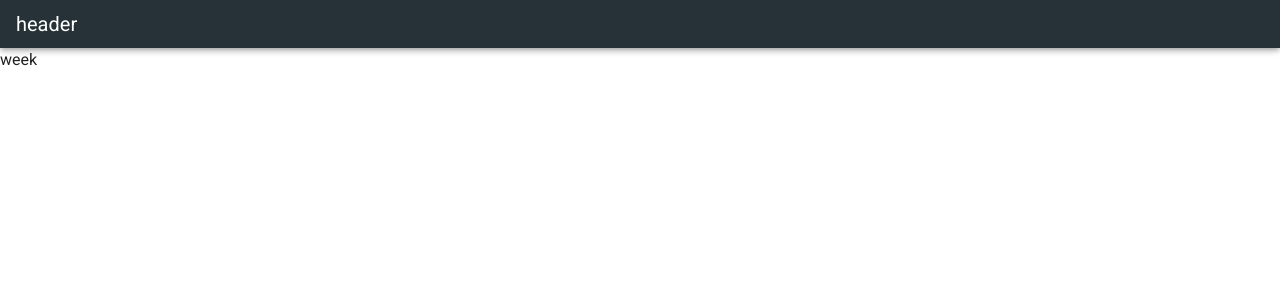
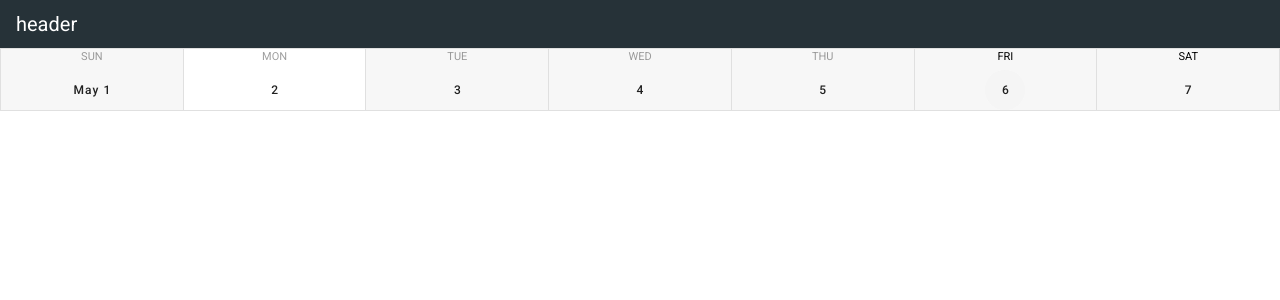
Before and after one commit to FirsovDmitriy/schedule-app, a Vue app: page / in a window 1280 px wide. Shown: the top 300 px of the page. Built offline with nearby package versions, Linux system fonts and the light colour scheme.

Commit message:
Updated TimelineWeek component

```diff
--- a/src/App.vue
+++ b/src/App.vue
@@ -2,7 +2,11 @@
   <v-app>
     <the-header />
     <v-main>
-      <timeline-week />
+      <v-row>
+        <v-col>
+          <timeline-week />
+        </v-col>
+      </v-row>
     </v-main>
   </v-app>
 </template>
--- a/src/components/calendar/TimelineWeek.vue
+++ b/src/components/calendar/TimelineWeek.vue
@@ -1,17 +1,47 @@
 <template>
-  <v-row>
-    <v-col>
-      week
+  <div>
+    <v-calendar-weekly
+    :start="firstday"
+  />
+  <!-- <v-row>
+    <v-col v-for="day in 7" :key="day">
+      <v-card-text> {{ day }} </v-card-text>
     </v-col>
-  </v-row>
+  </v-row> -->
+  {{ getFirstDayOfWeek() }}
+  </div>
 </template>
 
 <script>
 export default {
   data () {
     return {
-      today: new Date()
+      date: new Date(),
+      firstday: '2022-9-4',
+      diff: 0
     }
-  }
+  },
+
+  methods: {
+    // getFirstday () {
+    //   const firstDay = new Date(this.date.setDate(this.date.getDate() - this.date.getDay())).toUTCString()
+    //   console.log(firstDay)
+    // },
+
+    getFirstDayOfWeek () {
+      const day = this.date.getDay()
+
+      // console.log(day)
+
+      this.diff = this.date.getDate() - day + (day === 0 ? -6 : 1)
+
+      this.firstday = `${this.date.getFullYear()}-${this.date.getMonth() + 1}-${this.diff}`
+      console.log(`${this.date.getFullYear()}-${this.date.getMonth() + 1}-${this.diff}`)
+
+      console.log(new Date(this.date.setDate(this.diff)))
+    }
+  },
+
+  computed: {}
 }
 </script>
```
